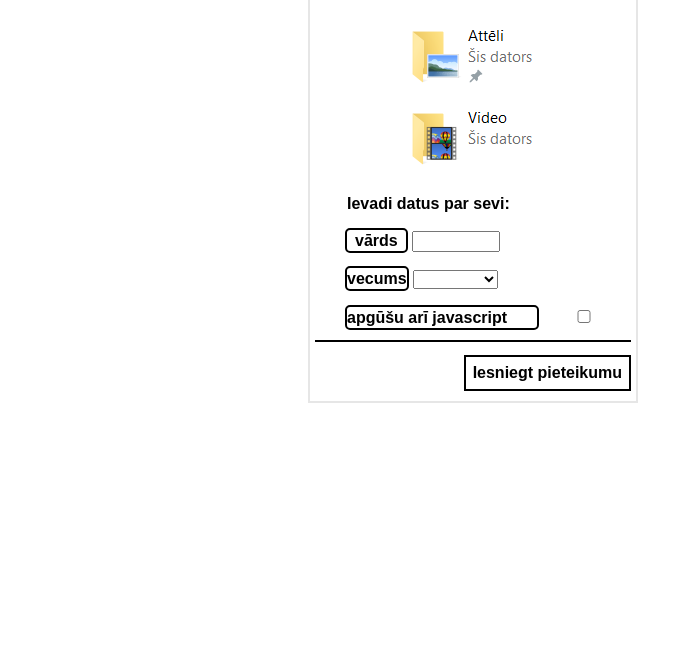
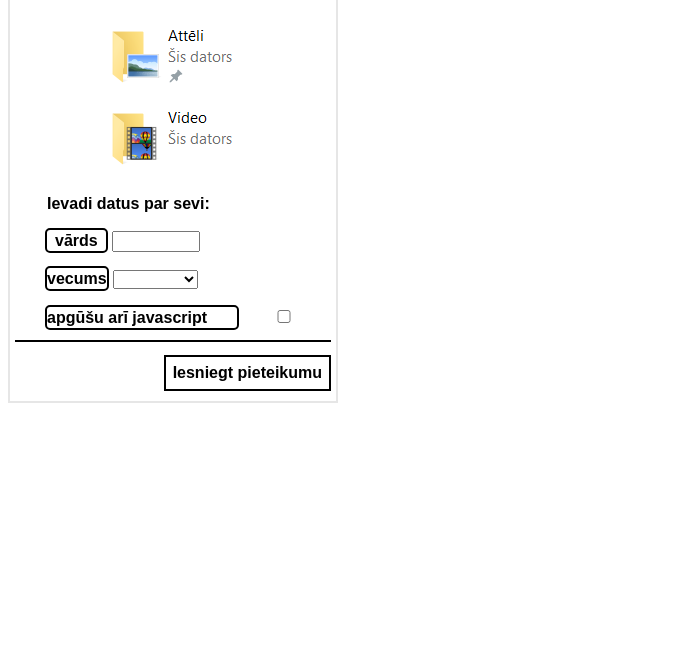
Before and after one commit to ritzijs/pervij, a plain HTML site: page index.html in a window 1280 px wide. Shown: the part 147-800 px from the top of the page, without its empty margins (0-693 px from the left). Drawn offline with Linux system fonts and the light colour scheme.

Commit message:
Update stili.css

```diff
--- a/css/stili.css
+++ b/css/stili.css
@@ -32,7 +32,7 @@ input{
   padding-right:30px;
 }
 #kaste{
-  margin-left: 300px;
+  margin-center: 30px;
   align-content:center;
   float:center;
   width: 25%;
```
